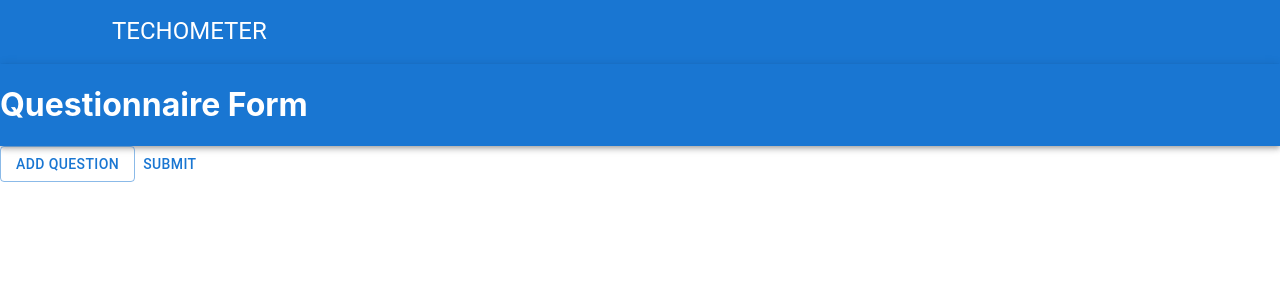
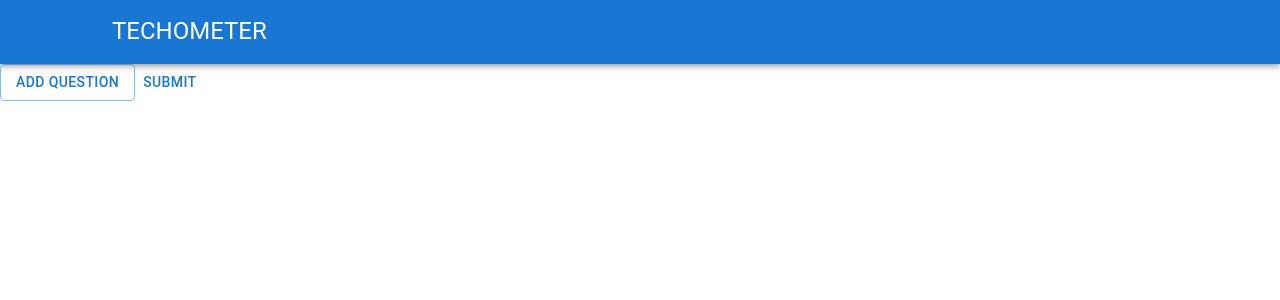
Before and after one commit to LeoHacopian/techo-researcher-portal, a React (Create React App) app: page /Questionnaire in a window 1280 px wide. Shown: the top 300 px of the page. Built offline with nearby package versions, Linux system fonts and the light colour scheme; some icons are missing.

Commit message:
Merges Lia Branch to add Questionnaire Portion

```diff
--- a/src/Components/qPortal/qPortal.js
+++ b/src/Components/qPortal/qPortal.js
@@ -24,9 +24,6 @@ export default class QPortal extends React.Component{
   render(){
     return (
         <div className='qPortal'>
-            <AppBar position='static'>
-                 <h1>Questionnaire Form</h1>
-            </AppBar>
             <Button id="AddButton" variant='outlined' onClick={this.addQuestion}>
                     Add question
             </Button>
```
